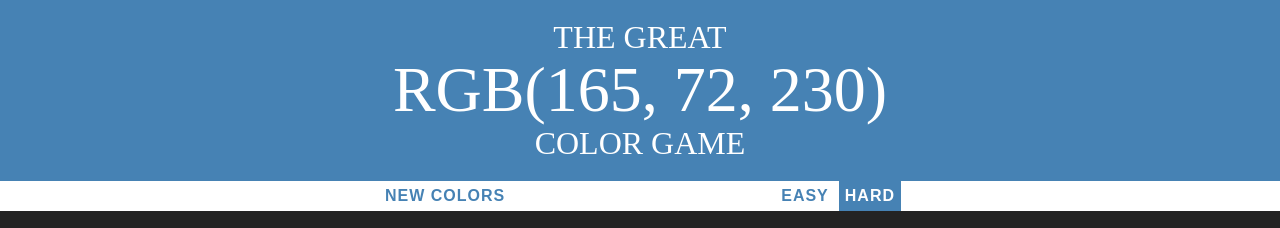
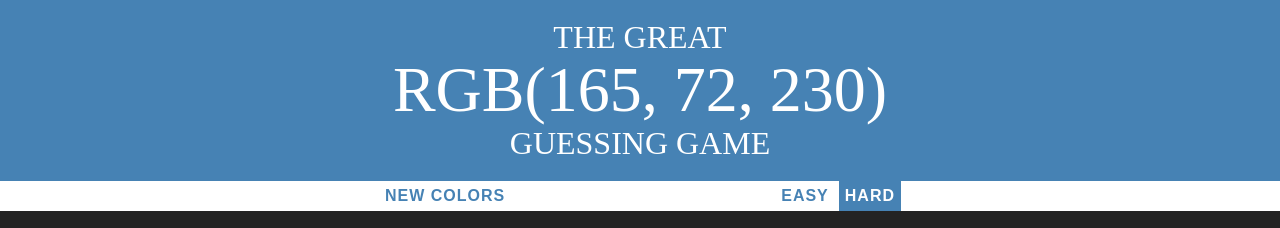
Before and after one commit to danielledeveloper/TheSuperColorGame, a plain HTML site: page index.html in a window 1280 px wide. Shown: the top 228 px of the page. Drawn offline with Linux system fonts and the light colour scheme.

Commit message:
modify header

```diff
--- a/index.html
+++ b/index.html
@@ -11,7 +11,7 @@
 	<br>
 	<span id="colorDisplay">RGB</span>
 	<br>
-	Color Game
+	Guessing Game
 </h1>
 
 <div id ="stripe">
```
